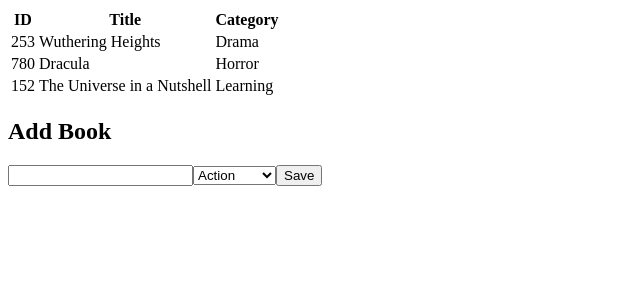
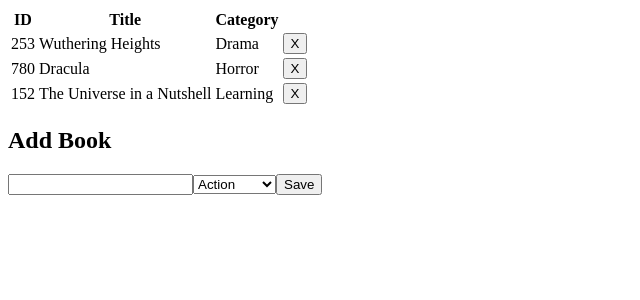
Before and after one commit to digomes87/bookstore-cms, a React (Create React App) app: page / in a window 1280 px wide. Shown: the top 300 px of the page, without its empty margins (0-640 px from the left). Built offline with nearby package versions, Linux system fonts and the light colour scheme.

Commit message:
Update Book.js

```diff
--- a/src/components/Book.js
+++ b/src/components/Book.js
@@ -1,11 +1,17 @@
 import React from 'react';
 import PropTypes from 'prop-types';
 
-const Book = ({ id, title, category }) => (
+const Book = ({
+  id,
+  title,
+  category,
+  handleBookRemove,
+}) => (
   <tr>
     <td>{id}</td>
     <td>{title}</td>
     <td>{category}</td>
+    <td><button onClick={() => handleBookRemove(id)} type="button">X</button></td>
   </tr>
 );
 
@@ -13,6 +19,7 @@
   id: PropTypes.number.isRequired,
   title: PropTypes.string.isRequired,
   category: PropTypes.string.isRequired,
+  handleBookRemove: PropTypes.func.isRequired,
 };
 
 export default Book;
```
